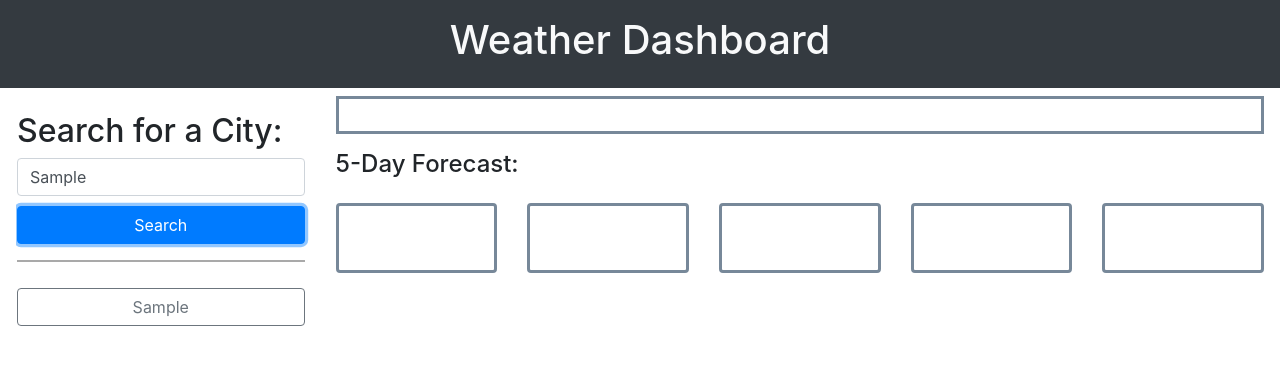
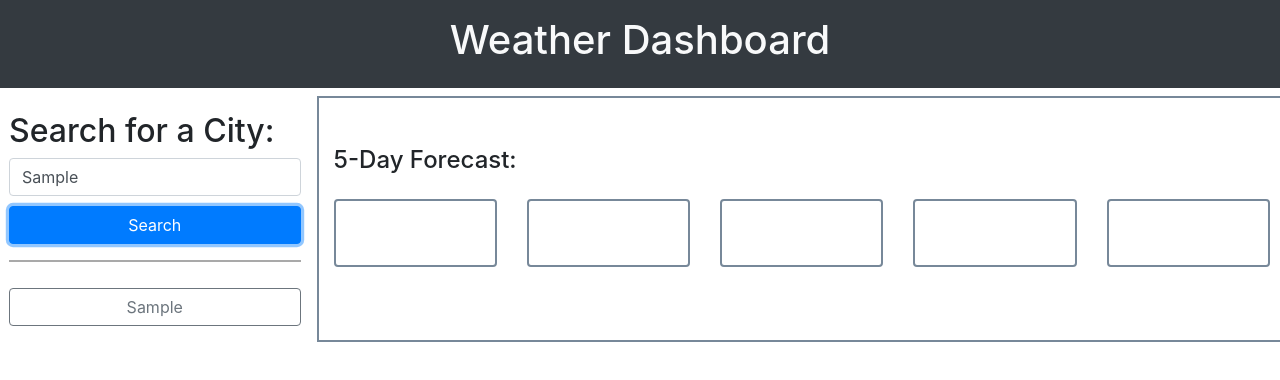
Before and after one commit to evanarbour/weather-forecast, a plain HTML site: page index.html in a window 1280 px wide. Both pictures are taken after typing "Sample" into the empty fields and a click on the button "Search". Drawn offline with nearby package versions, Linux system fonts and the light colour scheme; no server answers.

Commit message:
created history buttons to search past cities & changed styling

```diff
--- a/index.html
+++ b/index.html
@@ -21,8 +21,8 @@
         <h1>Weather Dashboard</h1>
       </div>
     </header>
-    <div class="container-lg overflow-hidden float-start mx-3">
-      <div class="row my-2">
+    <div class="container-lg float-start mx-2">
+      <div id="search-column" class="row my-2 centered">
         <div class="col-md-3 p-3">
           <h2>Search for a City:</h2>
           <div class="d-grid gap-2">
@@ -35,10 +35,11 @@
 
           </ul>
         </div>
-        <div class="col-md-9">
-          <div id="dashboard-info" class="d-block p-2">
+        <div id="dashboard-info" class="col-md-9 hide">
+          <div class="d-block p-2">
             <h1 id="current-city" class="font-weight-bold"></h1>
             <!-- all other CURRENT DAY information goes here -->
+            <p id="weather-descr"></p>
             <p id="current-day"></p>
             <p id="current-temp"></p>
             <p id="current-humidity"></p>
@@ -47,7 +48,7 @@
           </div>
           <section id="future-weather">
             <h4 class="mt-3">5-Day Forecast:</h4>
-            <div class="row row-cols-1 row-cols-md-2 g-4 mt-4 mb-4">
+            <div class="row row-cols-1 row-cols-md-2 g-3 mt-4 mb-4">
               <div class="col">
                 <div class="card w-60 p-1" id="card-body">
                   <h5 class="card-text  font-weight-bold" id="fDate0"></h5>
--- a/script.js
+++ b/script.js
@@ -1,4 +1,6 @@
 var apiKey = 'd90d02d7459753cd08a60263334493bf';
+var searchColumn = $('#search-column');
+var dashboard = $('#dashboard-info');
 var searchButton = $('#search-btn');
 var historyButton = $('#history-btn');
 var searchHistory = $('#search-history');
@@ -9,6 +11,7 @@ var currentHumidity = $('#current-humidity');
 var currentWS = $('#current-WS');
 var currentUV = $('#current-UV');
 var currentDay = $('#current-day')
+var weatherDescr = $('#weather-descr');
 var cardBody = $('#card-body');
 var city = '';
 
@@ -16,11 +19,15 @@ var city = '';
 
 function displayWeather(event) {
     event.preventDefault();
+    searchColumn.removeClass('centered');
+    dashboard.removeClass('hide');
     if(searchCity.val().trim()!=='') {
         city = searchCity.val().trim();
         currentWeather(city);
         displaySearchHistory();
-    }
+    } else {
+        alert('Please enter a valid city name')
+    };
 
 };
 
@@ -42,7 +49,13 @@ function currentWeather(city) {
             iconImg.attr('src', iconUrl);
             currentCity.text(data.name + ' ');
             currentCity.append(iconImg);
+
+            var weatherDescription = data.weather[0].description;
+            weatherDescr.text(weatherDescription);
+            weatherDescr.css('font-style', 'italic');
+
             currentDay.text(moment().format('dddd, l'));
+            currentDay.css('font-weight', 'bold');
 
             var tempReading = data.main.temp;
             currentTemp.text('Temperature:' + ' ' + Math.floor(tempReading) + '℉');
@@ -133,16 +146,17 @@ function getFiveDayForecast(city) {
 function displaySearchHistory() {
     historyButton = $(`<li><button id='history-btn' data-city='${city}' class='btn btn-outline-secondary' type='button'>${city}</button>`);
     searchHistory.append(historyButton);
-}
 
-var histButtonHandler = function (event) {
-    var city = event.target.attr('data-city');
+    $(`button.btn.btn-outline-secondary`).click(function(){
 
-    if (city) {
-        currentWeather(city);
-    };
+        var buttonData = $(this).data('city');
+
+        currentWeather(buttonData);
+    })
 }
 
 
+
+
+
 searchButton.click(displayWeather);
-historyButton.click(histButtonHandler);
--- a/style.css
+++ b/style.css
@@ -9,5 +9,13 @@ hr {
 
 #card-body,
 #dashboard-info {
-  border: 3px solid lightslategray;
+  border: 2px solid lightslategray;
 }
+
+.hide {
+  display: none;
+}
+
+.centered {
+  justify-content: center;
+}
```
